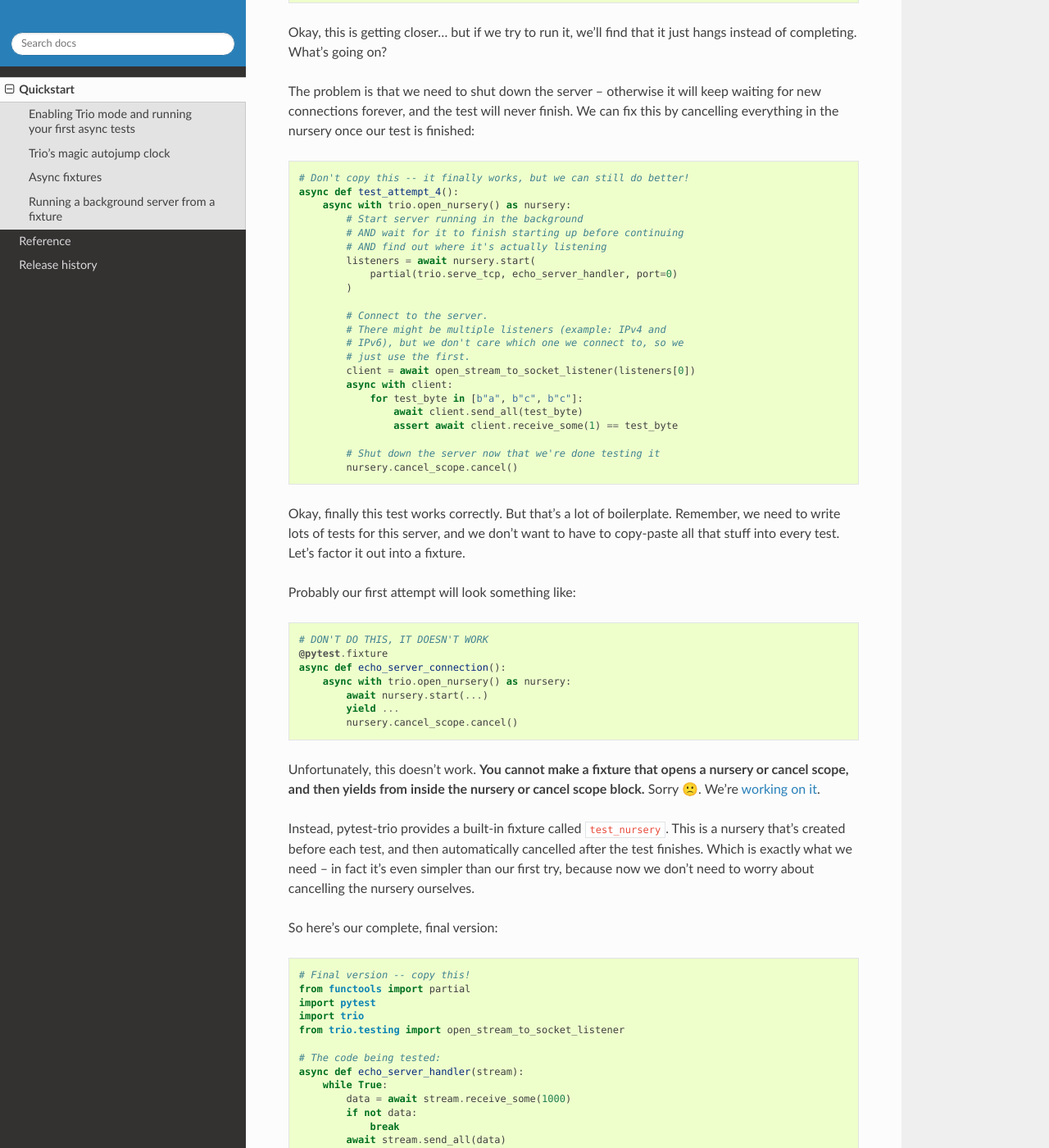
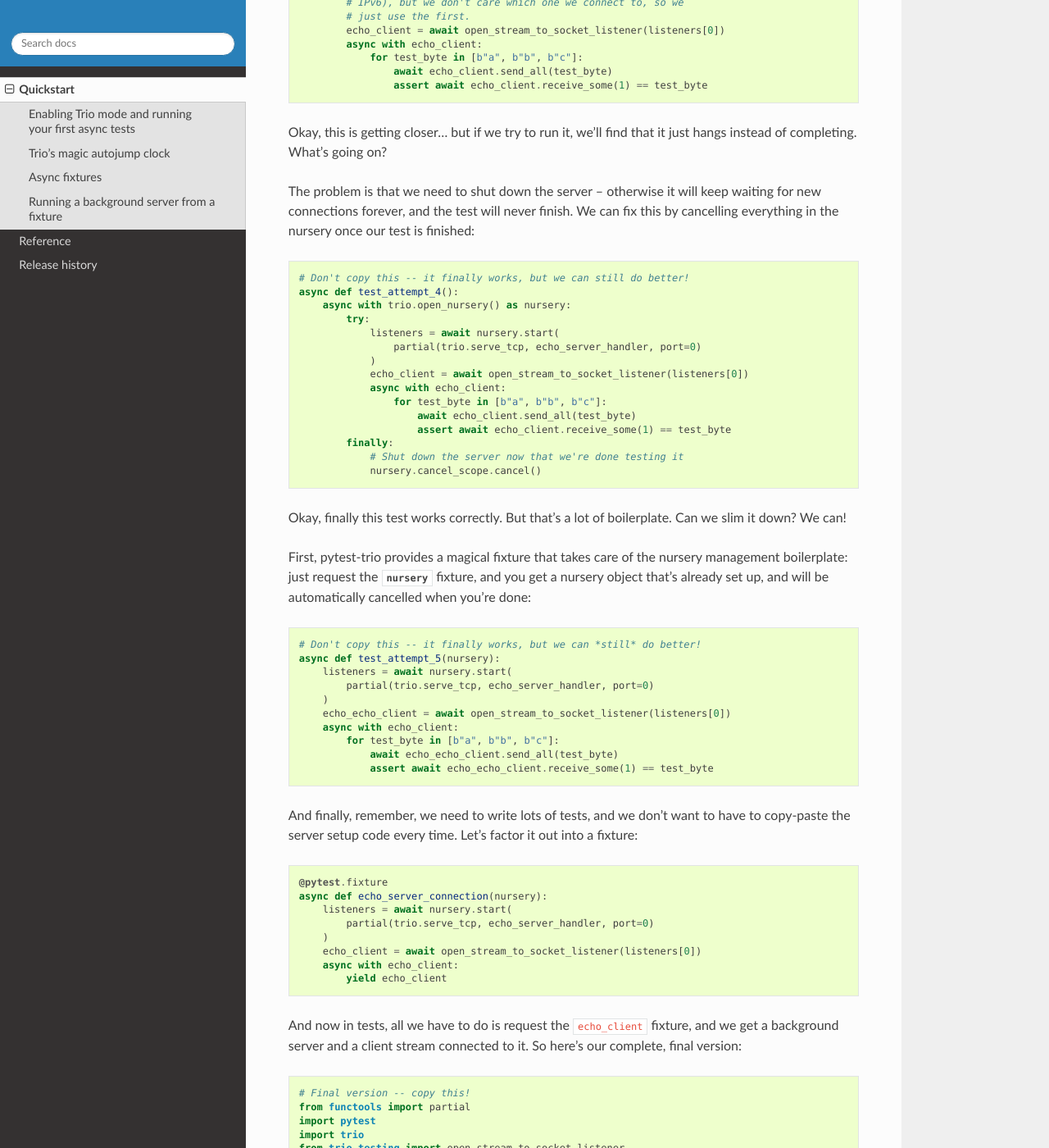
Before and after one commit to python-trio/pytest-trio, a Sphinx documentation site: the page built from docs/source/quickstart.rst, in a window 1280 px wide and 1400 px high, scrolled down 5546 px. Shown: the whole window at 82% size. Built offline with Sphinx 7.4.7 and the Read the Docs theme 2.0.0, drawn with Linux system fonts in a browser that asks for light colours; the version number could not be read and is left out; some of the changed text lies outside the part shown.

Commit message:
Update docs for the latest changes in gh-50
Also wrote some draft release notes

```diff
--- a/docs/source/quickstart.rst
+++ b/docs/source/quickstart.rst
@@ -172,6 +172,13 @@ regular pytest fixture::
        # Teardown code, executed after the test is done
        await connection.execute("ROLLBACK")
 
+If you need to support Python 3.5, which doesn't allow ``yield``
+inside an ``async def`` function, then you can define async fixtures
+using the `async_generator
+<https://async-generator.readthedocs.io/en/latest/reference.html>`__
+library – just make sure to put the ``@pytest.fixture`` *above* the
+``@async_generator``.
+
 
 .. _server-fixture-example:
 
@@ -191,10 +198,11 @@ arbitrary data, and then send it back out again::
    # Usage: await trio.serve_tcp(echo_server_handler, ...)
 
 Since this is such complicated and sophisticated code, we want to
-write lots of tests to make sure it's working correctly. To test it,
-we want to start a background task running the echo server itself, and
-then we'll connect to it, send it test data, and see how it responds.
-Here's a first attempt::
+write lots of tests to make sure it's working correctly. Our basic
+strategy for each test will be to start the echo server running in a
+background task, and then in the test body we'll connect to our
+server, send it some test data, and see how it responds. Here's a
+first attempt::
 
    # Let's cross our fingers and hope no-one else is using this port...
    PORT = 14923
@@ -208,12 +216,12 @@ Here's a first attempt::
            )
 
            # Connect to the server.
-           client = await trio.open_tcp_stream("127.0.0.1", PORT)
+           echo_client = await trio.open_tcp_stream("127.0.0.1", PORT)
            # Send some test data, and check that it gets echoed back
-           async with client:
-               for test_byte in [b"a", b"c", b"c"]:
-                   await client.send_all(test_byte)
-                   assert await client.receive_some(1) == test_byte
+           async with echo_client:
+               for test_byte in [b"a", b"b", b"c"]:
+                   await echo_client.send_all(test_byte)
+                   assert await echo_client.receive_some(1) == test_byte
 
 This will mostly work, but it has a few problems. The first one is
 that there's a race condition: We spawn a background task to call
@@ -248,11 +256,11 @@ write::
            )
 
            # Connect to the server
-           client = await trio.open_tcp_stream("127.0.0.1", PORT)
-           async with client:
-               for test_byte in [b"a", b"c", b"c"]:
-                   await client.send_all(test_byte)
-                   assert await client.receive_some(1) == test_byte
+           echo_client = await trio.open_tcp_stream("127.0.0.1", PORT)
+           async with echo_client:
+               for test_byte in [b"a", b"b", b"c"]:
+                   await echo_client.send_all(test_byte)
+                   assert await echo_client.receive_some(1) == test_byte
 
 That solves our race condition. Next issue: hardcoding the port number
 like this is a bad idea, because port numbers are a machine-wide
@@ -294,11 +302,11 @@ Putting it all together::
            # There might be multiple listeners (example: IPv4 and
            # IPv6), but we don't care which one we connect to, so we
            # just use the first.
-           client = await open_stream_to_socket_listener(listeners[0])
-           async with client:
-               for test_byte in [b"a", b"c", b"c"]:
-                   await client.send_all(test_byte)
-                   assert await client.receive_some(1) == test_byte
+           echo_client = await open_stream_to_socket_listener(listeners[0])
+           async with echo_client:
+               for test_byte in [b"a", b"b", b"c"]:
+                   await echo_client.send_all(test_byte)
+                   assert await echo_client.receive_some(1) == test_byte
 
 Okay, this is getting closer... but if we try to run it, we'll find
 that it just hangs instead of completing. What's going on?
@@ -311,54 +319,54 @@ our test is finished::
    # Don't copy this -- it finally works, but we can still do better!
    async def test_attempt_4():
        async with trio.open_nursery() as nursery:
-           # Start server running in the background
-           # AND wait for it to finish starting up before continuing
-           # AND find out where it's actually listening
-           listeners = await nursery.start(
-               partial(trio.serve_tcp, echo_server_handler, port=0)
-           )
-
-           # Connect to the server.
-           # There might be multiple listeners (example: IPv4 and
-           # IPv6), but we don't care which one we connect to, so we
-           # just use the first.
-           client = await open_stream_to_socket_listener(listeners[0])
-           async with client:
-               for test_byte in [b"a", b"c", b"c"]:
-                   await client.send_all(test_byte)
-                   assert await client.receive_some(1) == test_byte
-
-           # Shut down the server now that we're done testing it
-           nursery.cancel_scope.cancel()
+           try:
+               listeners = await nursery.start(
+                   partial(trio.serve_tcp, echo_server_handler, port=0)
+               )
+               echo_client = await open_stream_to_socket_listener(listeners[0])
+               async with echo_client:
+                   for test_byte in [b"a", b"b", b"c"]:
+                       await echo_client.send_all(test_byte)
+                       assert await echo_client.receive_some(1) == test_byte
+           finally:
+               # Shut down the server now that we're done testing it
+               nursery.cancel_scope.cancel()
 
 Okay, finally this test works correctly. But that's a lot of
-boilerplate. Remember, we need to write lots of tests for this server,
-and we don't want to have to copy-paste all that stuff into every
-test. Let's factor it out into a fixture.
+boilerplate. Can we slim it down? We can!
 
-Probably our first attempt will look something like::
+First, pytest-trio provides a magical fixture that takes care of the
+nursery management boilerplate: just request the :data:`nursery` fixture,
+and you get a nursery object that's already set up, and will be
+automatically cancelled when you're done::
 
-   # DON'T DO THIS, IT DOESN'T WORK
+   # Don't copy this -- it finally works, but we can *still* do better!
+   async def test_attempt_5(nursery):
+       listeners = await nursery.start(
+           partial(trio.serve_tcp, echo_server_handler, port=0)
+       )
+       echo_echo_client = await open_stream_to_socket_listener(listeners[0])
+       async with echo_client:
+           for test_byte in [b"a", b"b", b"c"]:
+               await echo_echo_client.send_all(test_byte)
+               assert await echo_echo_client.receive_some(1) == test_byte
+
+And finally, remember, we need to write lots of tests, and we don't
+want to have to copy-paste the server setup code every time. Let's
+factor it out into a fixture::
+
    @pytest.fixture
-   async def echo_server_connection():
-       async with trio.open_nursery() as nursery:
-           await nursery.start(...)
-           yield ...
-           nursery.cancel_scope.cancel()
+   async def echo_server_connection(nursery):
+       listeners = await nursery.start(
+           partial(trio.serve_tcp, echo_server_handler, port=0)
+       )
+       echo_client = await open_stream_to_socket_listener(listeners[0])
+       async with echo_client:
+           yield echo_client
 
-Unfortunately, this doesn't work. **You cannot make a fixture that
-opens a nursery or cancel scope, and then yields from inside the
-nursery or cancel scope block.** Sorry 🙁. We're `working on it
-<https://github.com/python-trio/pytest-trio/issues/55>`__.
-
-Instead, pytest-trio provides a built-in fixture called
-``test_nursery``. This is a nursery that's created before each test,
-and then automatically cancelled after the test finishes. Which is
-exactly what we need – in fact it's even simpler than our first try,
-because now we don't need to worry about cancelling the nursery
-ourselves.
-
-So here's our complete, final version::
+And now in tests, all we have to do is request the ``echo_client``
+fixture, and we get a background server and a client stream connected
+to it. So here's our complete, final version::
 
    # Final version -- copy this!
    from functools import partial
@@ -376,18 +384,18 @@ So here's our complete, final version::
 
    # The fixture:
    @pytest.fixture
-   async def echo_server_connection(test_nursery):
-       listeners = await test_nursery.start(
+   async def echo_client(nursery):
+       listeners = await nursery.start(
            partial(trio.serve_tcp, echo_server_handler, port=0)
        )
-       client = await open_stream_to_socket_listener(listeners[0])
-       async with client:
-           yield client
+       echo_client = await open_stream_to_socket_listener(listeners[0])
+       async with echo_client:
+           yield echo_client
 
    # A test using the fixture:
-   async def test_final(echo_server_connection):
-       for test_byte in [b"a", b"c", b"c"]:
-           await echo_server_connection.send_all(test_byte)
-           assert await echo_server_connection.receive_some(1) == test_byte
+   async def test_final(echo_client):
+       for test_byte in [b"a", b"b", b"c"]:
+           await echo_client.send_all(test_byte)
+           assert await echo_client.receive_some(1) == test_byte
 
 No race conditions, no hangs, simple, clean, and reusable.
```
Also changed, not shown: other parts of docs/source/quickstart.rst (+1 -1 lines), docs/source/history.rst (+20 -0 lines), docs/source/index.rst (+8 -2 lines), docs/source/reference.rst (+62 -8 lines).
